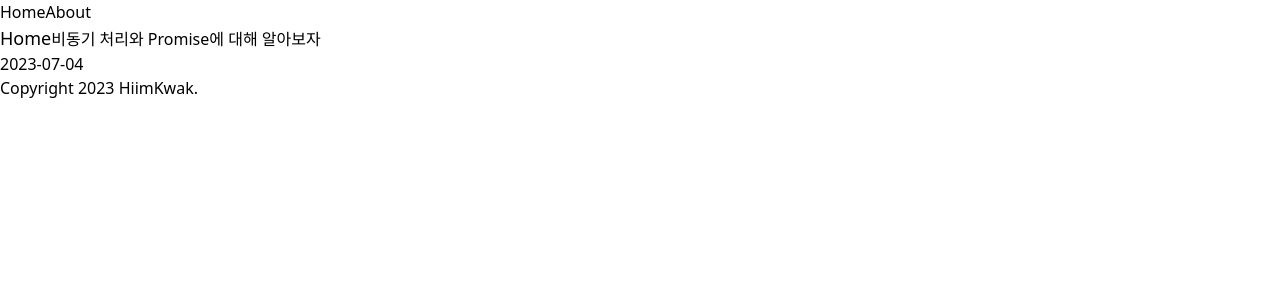
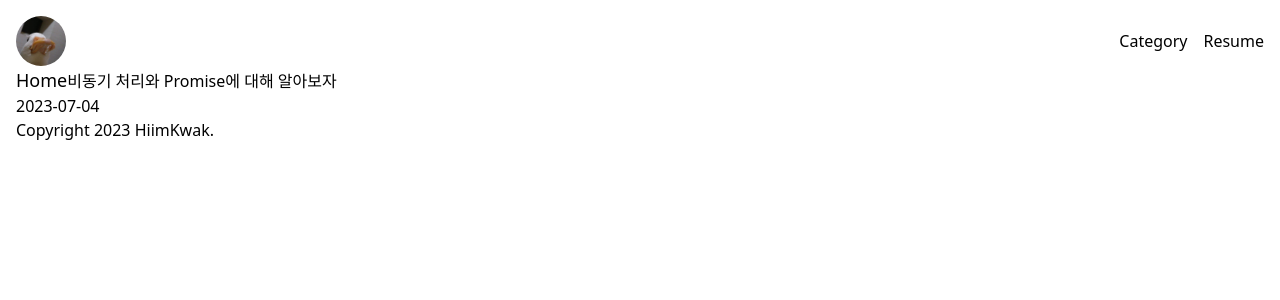
Before and after one commit to HiimKwak/HiimKwak.blog, a Next.js app in the folder nextjs-blog-v12/: page / in a window 1280 px wide. Shown: the top 300 px of the page. Built offline with nearby package versions, Linux system fonts and the light colour scheme.

Commit message:
feat: design navbar v1

```diff
--- a/nextjs-blog-v12/components/Layout.tsx
+++ b/nextjs-blog-v12/components/Layout.tsx
@@ -2,13 +2,13 @@ import Head from "next/head";
 import Navbar from "./Navbar";
 import Footer from "./Footer";
 
-export default function RootLayout({
-  children,
-}: {
+interface LayoutProps {
   children: React.ReactNode;
-}) {
+}
+
+export default function RootLayout({ children }: LayoutProps) {
   return (
-    <>
+    <div className="flex flex-col p-4 mx-auto">
       <Head>
         <title>내 블로그</title>
       </Head>
@@ -17,6 +17,6 @@ export default function RootLayout({
       </header>
       <main>{children}</main>
       <Footer />
-    </>
+    </div>
   );
 }
--- a/nextjs-blog-v12/components/Navbar.tsx
+++ b/nextjs-blog-v12/components/Navbar.tsx
@@ -1,4 +1,6 @@
+import Image from "next/image";
 import Link from "next/link";
+import DUCK_IMG from "@/public/profile/duck.jpeg";
 
 interface NavLinkProps {
   title: string;
@@ -6,18 +8,29 @@ interface NavLinkProps {
 }
 
 const NAV_LINKS: NavLinkProps[] = [
-  { title: "Home", link: "/" },
-  { title: "About", link: "/about" },
+  { title: "Category", link: "/category" },
+  { title: "Resume", link: "/resume" },
 ];
 
 export default function Navbar() {
   return (
-    <nav>
-      {NAV_LINKS.map((route: NavLinkProps) => (
-        <Link href={route.link} key={route.title}>
-          {route.title}
-        </Link>
-      ))}
+    <nav className="flex items-center justify-between">
+      <Link href={"/"}>
+        <Image
+          src={DUCK_IMG}
+          height={50}
+          width={50}
+          alt="home_btn"
+          className="rounded-full"
+        />
+      </Link>
+      <div className="space-x-4">
+        {NAV_LINKS.map((route: NavLinkProps) => (
+          <Link href={route.link} key={route.title}>
+            {route.title}
+          </Link>
+        ))}
+      </div>
     </nav>
   );
 }
```
